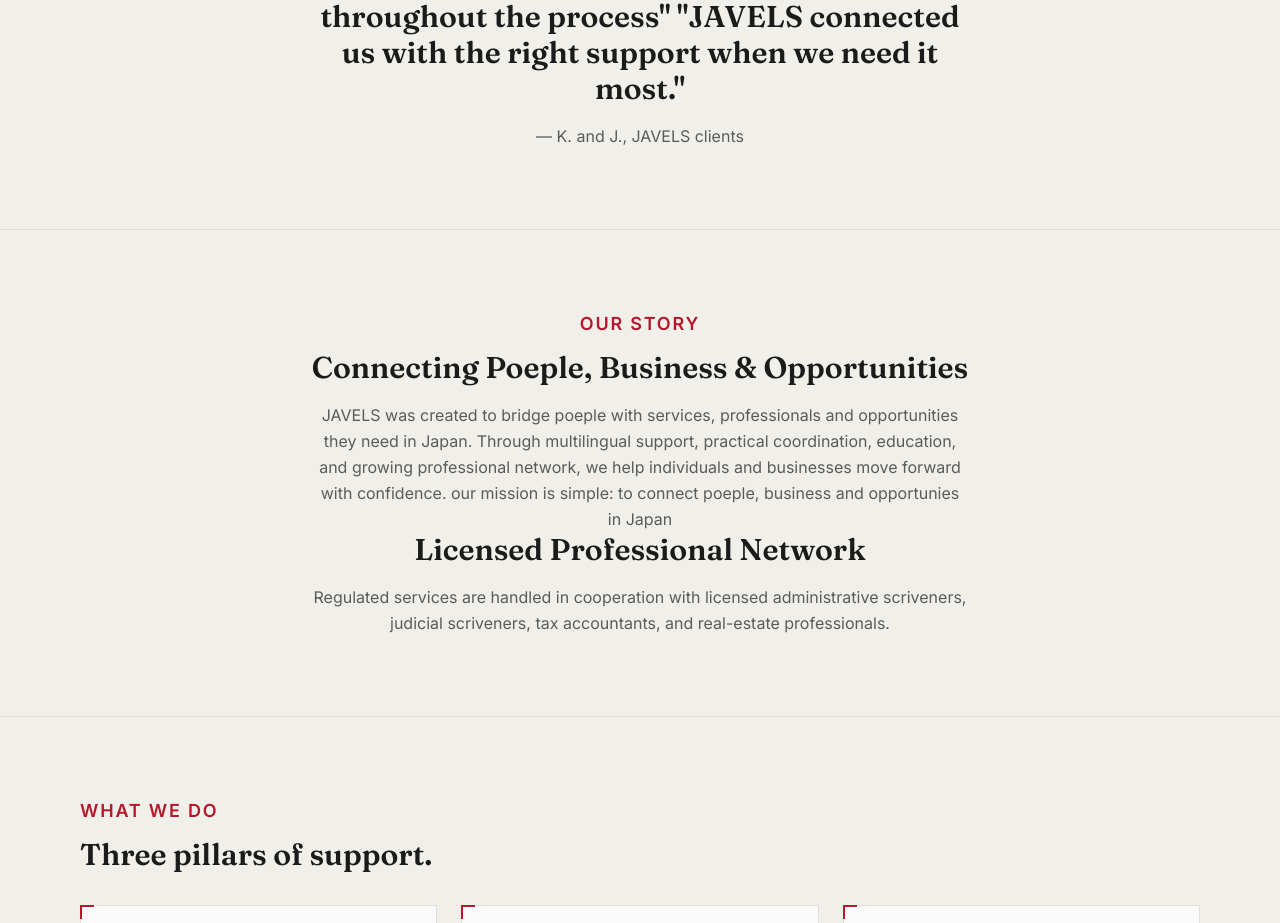
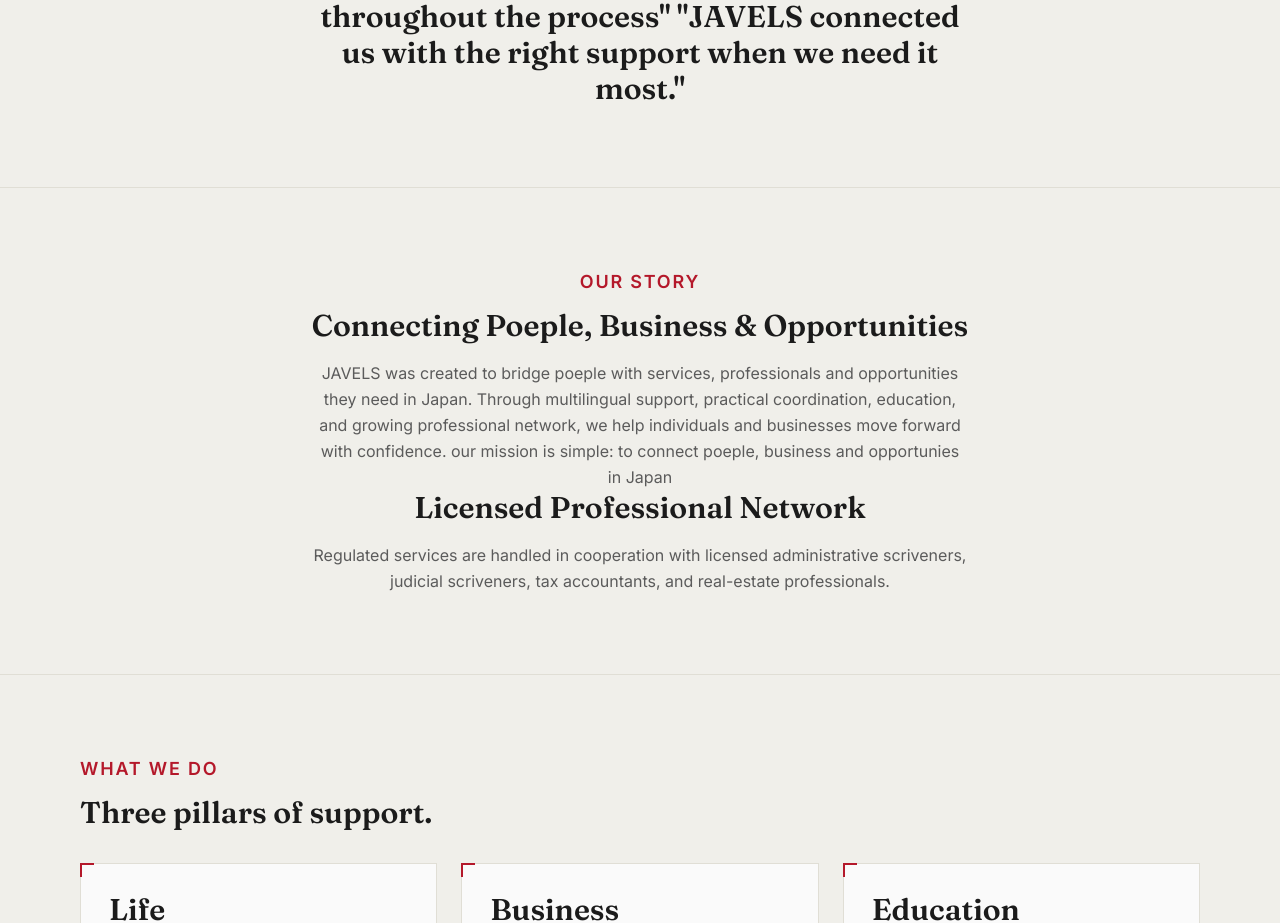
Before and after one commit to technicpro2010-lab/Afghanyouth, a React (Vite) app: page / in a window 1280 px wide. Shown: the part 1081-2004 px from the top of the page. Built offline with nearby package versions, Linux system fonts and the light colour scheme.

Commit message:
make changed

```diff
--- a/src/components/FeaturedQuote.jsx
+++ b/src/components/FeaturedQuote.jsx
@@ -11,7 +11,6 @@
           "JAVELS connected us with the right support
            when we need it most."
         </blockquote>
-        <p className="text-ink-soft">— K. and J., JAVELS clients</p>
       </div>
     </section>
   )
```
